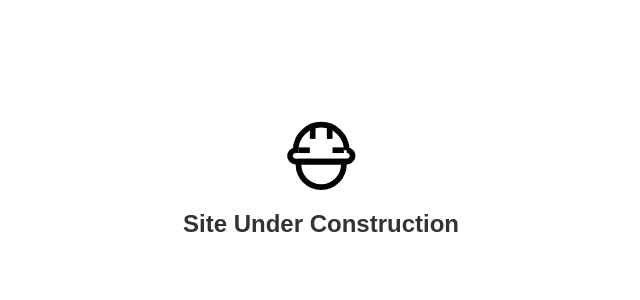
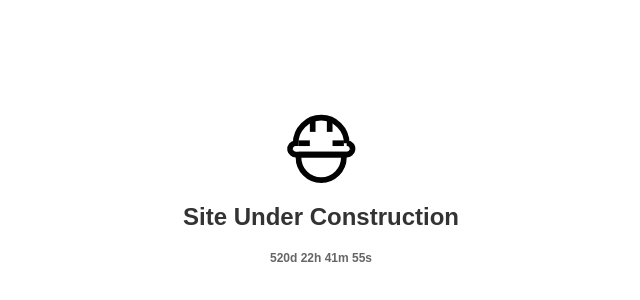
Before and after one commit to abelrgr/simple-under-construction, a plain HTML site: page index.html in a window 1280 px wide. Shown: the part 218-518 px from the top of the page, without its empty margins (319-959 px from the left). Drawn offline with Linux system fonts and the light colour scheme.

Commit message:
added countdown timer in index.html and Readme markdown file

```diff
--- a/index.html
+++ b/index.html
@@ -5,7 +5,7 @@
     <meta name="viewport" content="width=device-width, initial-scale=1.0" />
     <title>Under Construction</title>
     <style>
-      body{font-family:Arial,sans-serif;margin:0;padding:0;display:flex;justify-content:center;align-items:center;height:100vh;background-color:#f7f7f7;color:#333}.container{text-align:center}.message{font-size:24px;font-weight:bold;margin-bottom:20px}.light-mode{background-color:#fff;color:#333}.dark-mode{background-color:#333;color:#fff}svg{width:100px;height:100px}
+      body{font-family:Arial,sans-serif;margin:0;padding:0;display:flex;justify-content:center;align-items:center;height:100vh;background-color:#f7f7f7;color:#333}.container{text-align:center}.message{font-size:24px;font-weight:bold;margin-bottom:20px}.light-mode{background-color:#fff;color:#333}.dark-mode{background-color:#333;color:#fff}svg{width:100px;height:100px}#date{font-size:12px;margin-top:20px;color:#666;font-weight:bold;text-align: center;}
     </style>
   </head>
   <body>
@@ -21,17 +21,36 @@
         </g>
       </svg>
       <div class="message">Site Under Construction</div>
+      <div id="date"></div>
     </div>
 
     <script>
-      function checkThemePreference() {
+      // Set the date we're counting down to (format: Month Day, Year HH:MM:SS)
+      const releaseDate = "Jan 1, 2026 00:00:00";
+
+      function setupPage() {
         const prefersDarkScheme = window.matchMedia("(prefers-color-scheme: dark)").matches;
         document.body.classList.remove(prefersDarkScheme ? "light-mode" : "dark-mode");
         document.body.classList.add(prefersDarkScheme ? "dark-mode" : "light-mode");
         document.querySelector("g").attributes.stroke.value = prefersDarkScheme ? "#fff" : "#020202";
+
+      const countDownDate = new Date(releaseDate).getTime();
+        function updateDate() {
+          const now = new Date().getTime();
+          const distance = countDownDate - now;
+          const days = Math.floor(distance / (1000 * 60 * 60 * 24));
+          const hours = Math.floor((distance % (1000 * 60 * 60 * 24)) / (1000 * 60 * 60));
+          const minutes = Math.floor((distance % (1000 * 60 * 60)) / (1000 * 60));
+          const seconds = Math.floor((distance % (1000 * 60)) / 1000);
+          document.getElementById("date").innerHTML = `${days}d ${hours}h ${minutes}m ${seconds}s`;
+        }
+
+        const x = setInterval(updateDate);
+
+        updateDate();
       }
 
-      window.onload = checkThemePreference;
+      window.onload = setupPage;
     </script>
   </body>
 </html>
```
Also changed, not shown: 2 other files.
